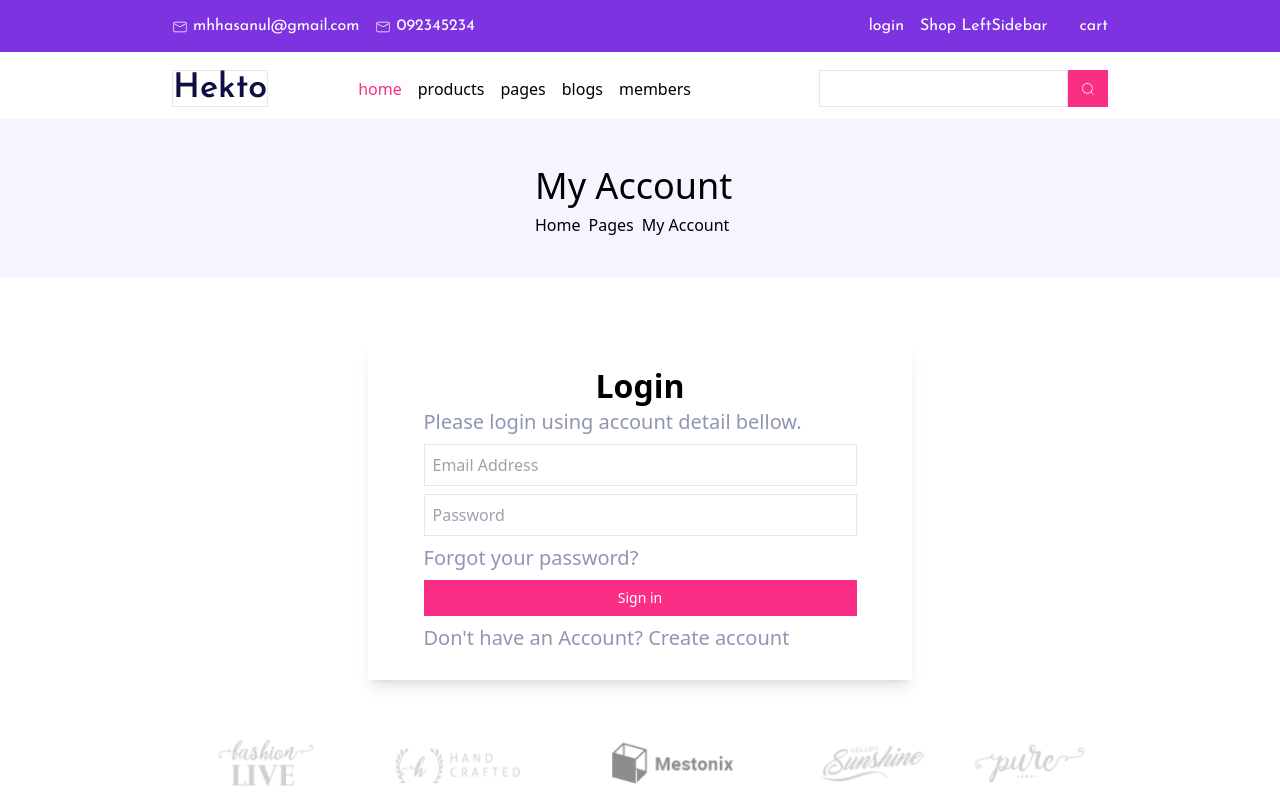
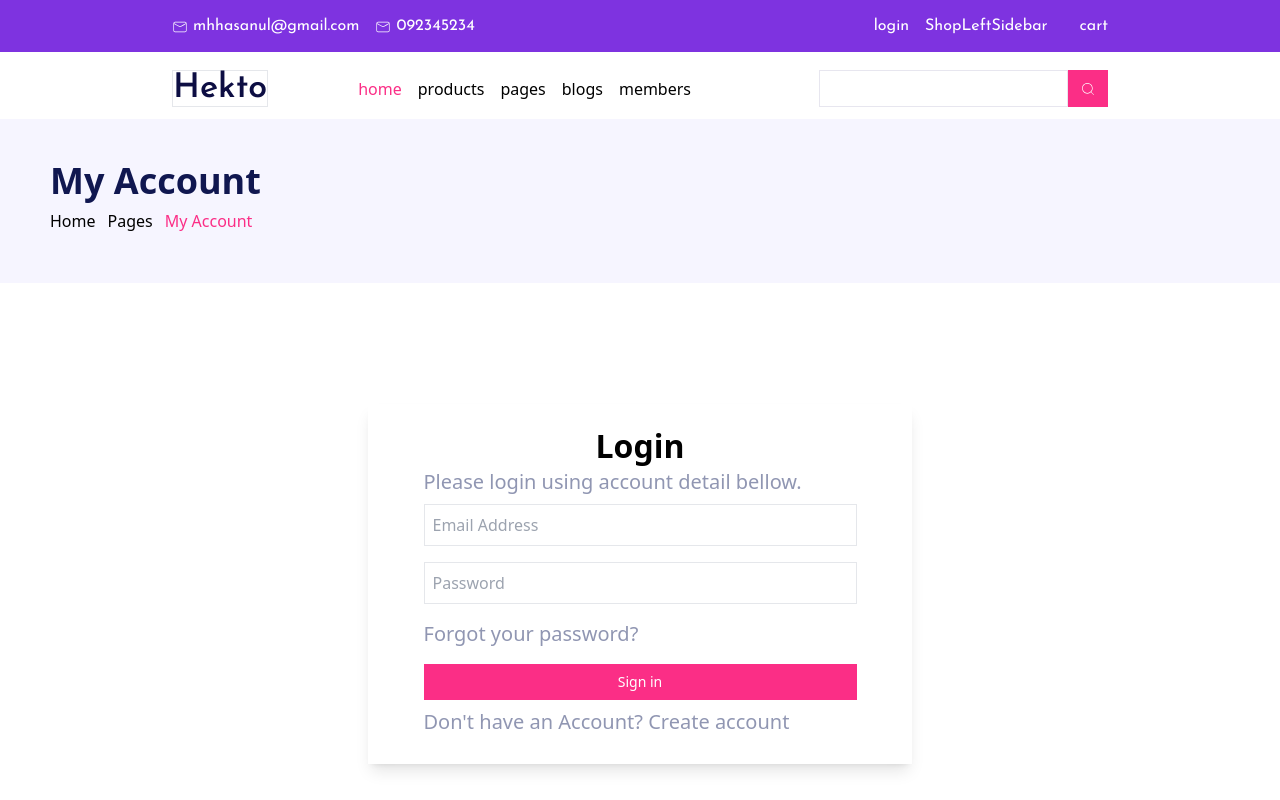
Before and after one commit to rochakgrg10/Ecommerce-website, a React (Vite) app in the folder client/: page /login in a window 1280 px wide. Shown: the top 800 px of the page. Built offline with nearby package versions, Linux system fonts and the light colour scheme.

Commit message:
change state using props-drilling

```diff
--- a/client/src/App.jsx
+++ b/client/src/App.jsx
@@ -14,11 +14,17 @@ import ProductDetail from "./pages/products/ProductDetail";
 import Signup from "./pages/Signup";
 import LeftSideBar from "./pages/LeftSideBar";
 
+import { ToastContainer } from "react-toastify";
+import "react-toastify/dist/ReactToastify.css";
+import { useState } from "react";
+
 function App() {
+  const [user, setUser] = useState(null);
+
   const router = createBrowserRouter([
     {
       path: "",
-      element: <RootElement />,
+      element: <RootElement user={user} setUser={setUser} />,
       children: [
         {
           path: "/",
@@ -26,7 +32,7 @@ function App() {
         },
         {
           path: "login",
-          element: <Login />,
+          element: <Login setUser={setUser} />,
         },
         {
           path: "signup",
@@ -57,6 +63,7 @@ function App() {
     <>
       <div>
         <RouterProvider router={router} />
+        <ToastContainer />
       </div>
     </>
   );
--- a/client/src/components/common/Header.jsx
+++ b/client/src/components/common/Header.jsx
@@ -1,11 +1,12 @@
 import React, { useState } from "react";
 import { Link } from "react-router-dom";
-import { CiMail } from "react-icons/ci";
+
 import { CiSearch } from "react-icons/ci";
 import { IoMenu } from "react-icons/io5";
 import { RxCross2 } from "react-icons/rx";
+import TopHeader from "./TopHeader";
 
-export default function Header() {
+export default function Header({ user, setUser }) {
   const [isMenuOpen, setIsMenuOpen] = useState(false);
 
   function toggleMenu() {
@@ -14,23 +15,7 @@ export default function Header() {
   return (
     <>
       <header>
-        <div className="bg-primary">
-          <nav className=" py-[14px] text-center font-josefin text-white sm:container sm:flex sm:justify-between">
-            <div className="sm:flex sm:gap-4">
-              <p>
-                <CiMail className="inline-block" /> mhhasanul@gmail.com
-              </p>
-              <p>
-                <CiMail className="inline-block" /> 092345234
-              </p>
-            </div>
-            <div className="flex gap-4">
-              <Link to={"/login"}>login</Link>
-              <Link to={"/sidebar"}>Shop LeftSidebar</Link>
-              <span className="ml-4">cart</span>
-            </div>
-          </nav>
-        </div>
+        <TopHeader user={user} setUser={setUser} />
 
         <nav className="container justify-between   pb-[12px] pt-[18px] sm:flex ">
           <div className="flex w-full items-center justify-between lg:w-auto lg:gap-[90px]">
--- a/client/src/components/common/RootElement.jsx
+++ b/client/src/components/common/RootElement.jsx
@@ -3,10 +3,10 @@ import { Link, Outlet } from "react-router-dom";
 import Header from "./Header";
 import Footer from "./Footer";
 
-export default function RootElement() {
+export default function RootElement({ user, setUser }) {
   return (
     <>
-      <Header />
+      <Header user={user} setUser={setUser} />
       <Outlet />
       <Footer />
     </>
--- /dev/null
+++ b/client/src/components/common/TopHeader.jsx
@@ -0,0 +1,38 @@
+import React from "react";
+import { Link } from "react-router-dom";
+import { CiMail } from "react-icons/ci";
+function TopHeader({ user, setUser }) {
+  return (
+    <div className="bg-primary">
+      <nav className=" py-[14px] text-center font-josefin text-white sm:container sm:flex sm:justify-between">
+        <div className="sm:flex sm:gap-4">
+          <p>
+            <CiMail className="inline-block" /> mhhasanul@gmail.com
+          </p>
+          <p>
+            <CiMail className="inline-block" /> 092345234
+          </p>
+        </div>
+        <div className="flex gap-4">
+          <p>{user?.name}</p>
+          {user ? (
+            <p
+              onClick={() => setUser(null)}
+              className="cursor-pointer hover:text-secondary"
+            >
+              Logout
+            </p>
+          ) : (
+            <Link to={"/login"} className="hover:text-secondary">
+              login
+            </Link>
+          )}
+          <Link to={"/sidebar"}>ShopLeftSidebar</Link>
+          <span className="ml-4">cart</span>
+        </div>
+      </nav>
+    </div>
+  );
+}
+
+export default TopHeader;
--- a/client/src/pages/Login.jsx
+++ b/client/src/pages/Login.jsx
@@ -1,25 +1,44 @@
 import React from "react";
+import axios from "axios";
+import { useState } from "react";
 import { Link } from "react-router-dom";
+import { toast } from "react-toastify";
+import BreadCrumb from "../components/common/BreadCrumb";
 
-function Login() {
+function Login({ setUser }) {
+  const [formData, setFormData] = useState({
+    email: "",
+    password: "",
+  });
+
+  const handleSubmit = (e) => {
+    e.preventDefault();
+
+    axios
+      .post(`https://ecommerce-sagartmg2.vercel.app/api/users/login`, {
+        email: formData.email,
+        password: formData.password,
+      })
+      .then((res) => {
+        toast.success("success");
+        setUser(res.data.user);
+      })
+      .catch((err) => {
+        console.log(err);
+        // console.log(err.response.data.errors);
+        if (err.response?.status === 400) {
+          console.log(err.response.data.errors);
+          toast.error("bad request");
+        } else if (err.response?.status === 401) {
+          toast.error(err.response.data.msg);
+        } else {
+          toast.error("seomthing went wrong.try again later..");
+        }
+      });
+  };
   return (
     <>
-      <div className="bg-[#F6F5FF]">
-        <div className="mx-auto max-w-[210px] py-10">
-          <p className="text-[20px] md:text-[36px]">My Account</p>
-          <div className="flex flex-wrap gap-2 text-xs md:text-base">
-            <a href="" className=" hover:text-secondary">
-              Home
-            </a>
-            <a href="" className=" hover:text-secondary">
-              Pages
-            </a>
-            <a href="" className=" hover:text-secondary">
-              My Account
-            </a>
-          </div>
-        </div>
-      </div>
+      <BreadCrumb title="My Account" />
 
       <div className="mx-auto mt-[67px] flex w-[302px] items-center justify-center p-[28px] shadow-lg md:w-[544px]">
         <div className="flex w-[240px] flex-col justify-center gap-2 md:w-[433px]">
@@ -27,18 +46,36 @@ function Login() {
           <p className="text-xs text-[#9096B2] md:text-xl">
             Please login using account detail bellow.
           </p>
+          <form onSubmit={handleSubmit}>
+            <div className="flex flex-col gap-4">
               <input
+                onChange={(e) =>
+                  setFormData({ ...formData, email: e.target.value })
+                }
                 type="text"
                 className="border p-2"
+                value={formData.email}
+                name="email"
                 placeholder="Email Address"
               />
-          <input type="text" className="border p-2" placeholder="Password" />
+              <input
+                onChange={(e) =>
+                  setFormData({ ...formData, password: e.target.value })
+                }
+                type="text"
+                name="password"
+                value={formData.password}
+                className="border p-2"
+                placeholder="Password"
+              />
               <p className="text-xs text-[#9096B2] md:text-xl">
                 Forgot your password?
               </p>
               <button className="w-full bg-secondary py-2 text-sm text-white">
                 Sign in
               </button>
+            </div>
+          </form>
           <p className="text-xs text-[#9096B2] md:text-xl">
             Don't have an Account? <Link to={"/signup"}>Create account</Link>
           </p>
```
Lines whose indentation alone changed are shown as unchanged.
